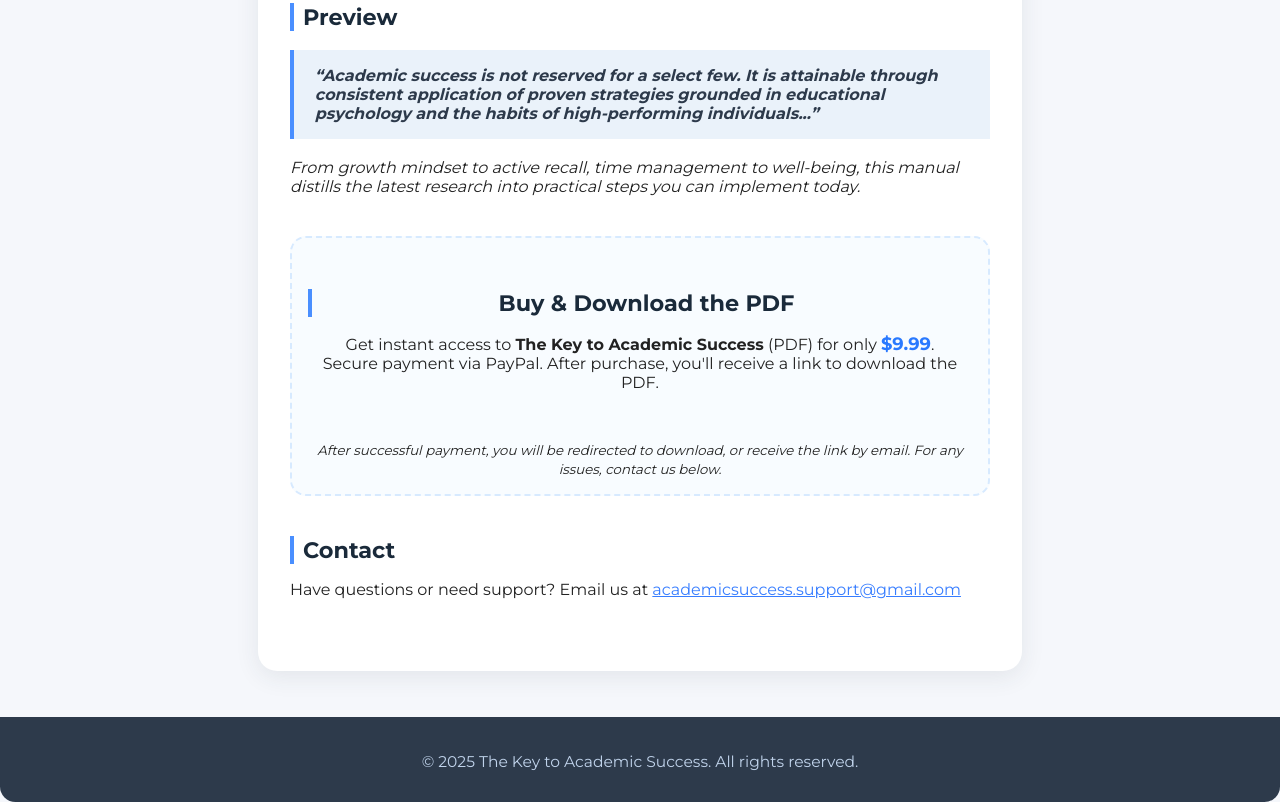
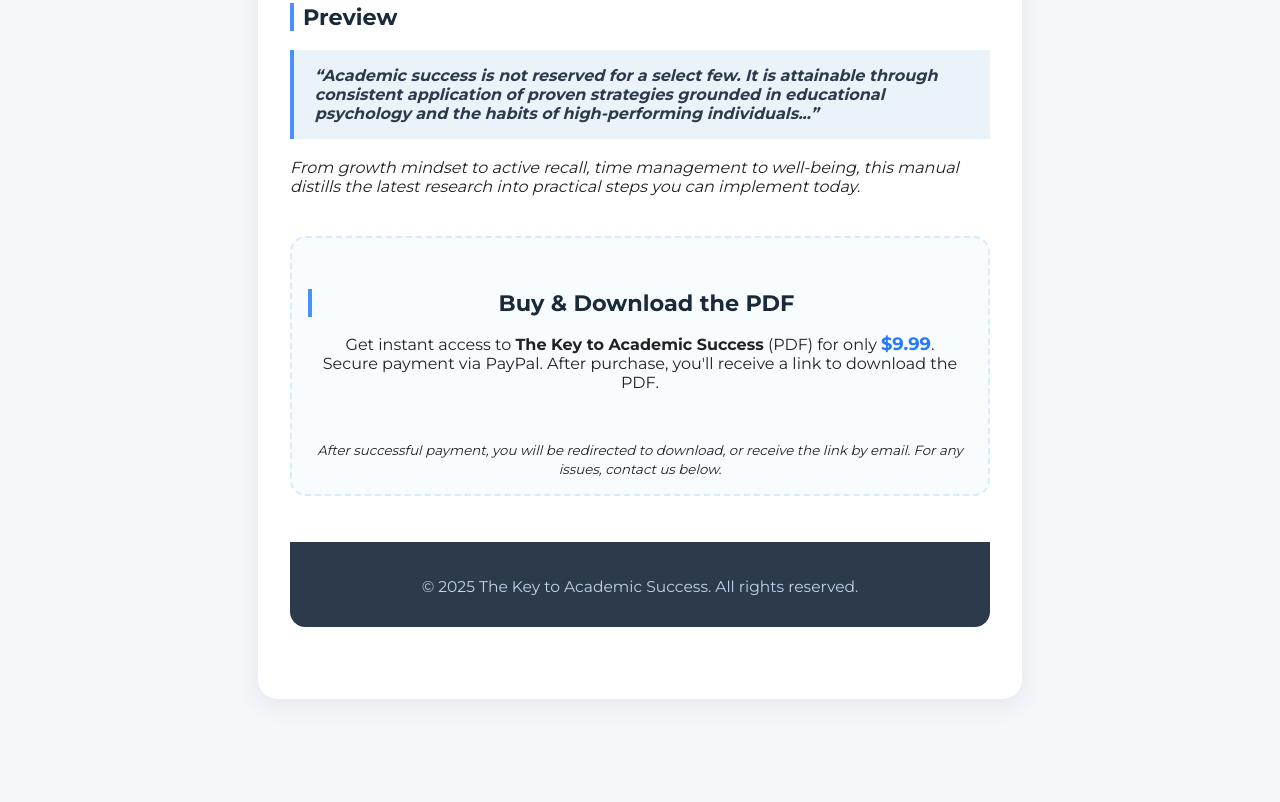
Before and after one commit to 933-ship-it/Buy-Books.com, a plain HTML site: page index.html in a window 1280 px wide. Shown: the part 770-1572 px from the top of the page. After the commit the page ends 1501 px from the top, so only its background shows below. Drawn offline with Linux system fonts and the light colour scheme.

Commit message:
Update index.html

```diff
--- a/index.html
+++ b/index.html
@@ -169,7 +169,7 @@
           // Replace 'YOUR_BUTTON_ID' with your real PayPal Hosted Button ID if you have one
           if (window.paypal) {
             paypal.HostedButtons({
-              hostedButtonId: "YOUR_BUTTON_ID"
+              hostedButtonId: "MYLHTKZFE2WXN"
             }).render('#paypal-hosted-button-id');
           }
         </script>
@@ -179,13 +179,6 @@
       </small>
     </section>
     <section id="contact" class="section contact-section">
-      <h2>Contact</h2>
-      <p>
-        Have questions or need support? Email us at
-        <a href="mailto:academicsuccess.support@gmail.com">academicsuccess.support@gmail.com</a>
-      </p>
-    </section>
-  </main>
   <footer>
     <p>&copy; 2025 The Key to Academic Success. All rights reserved.</p>
   </footer>
```
